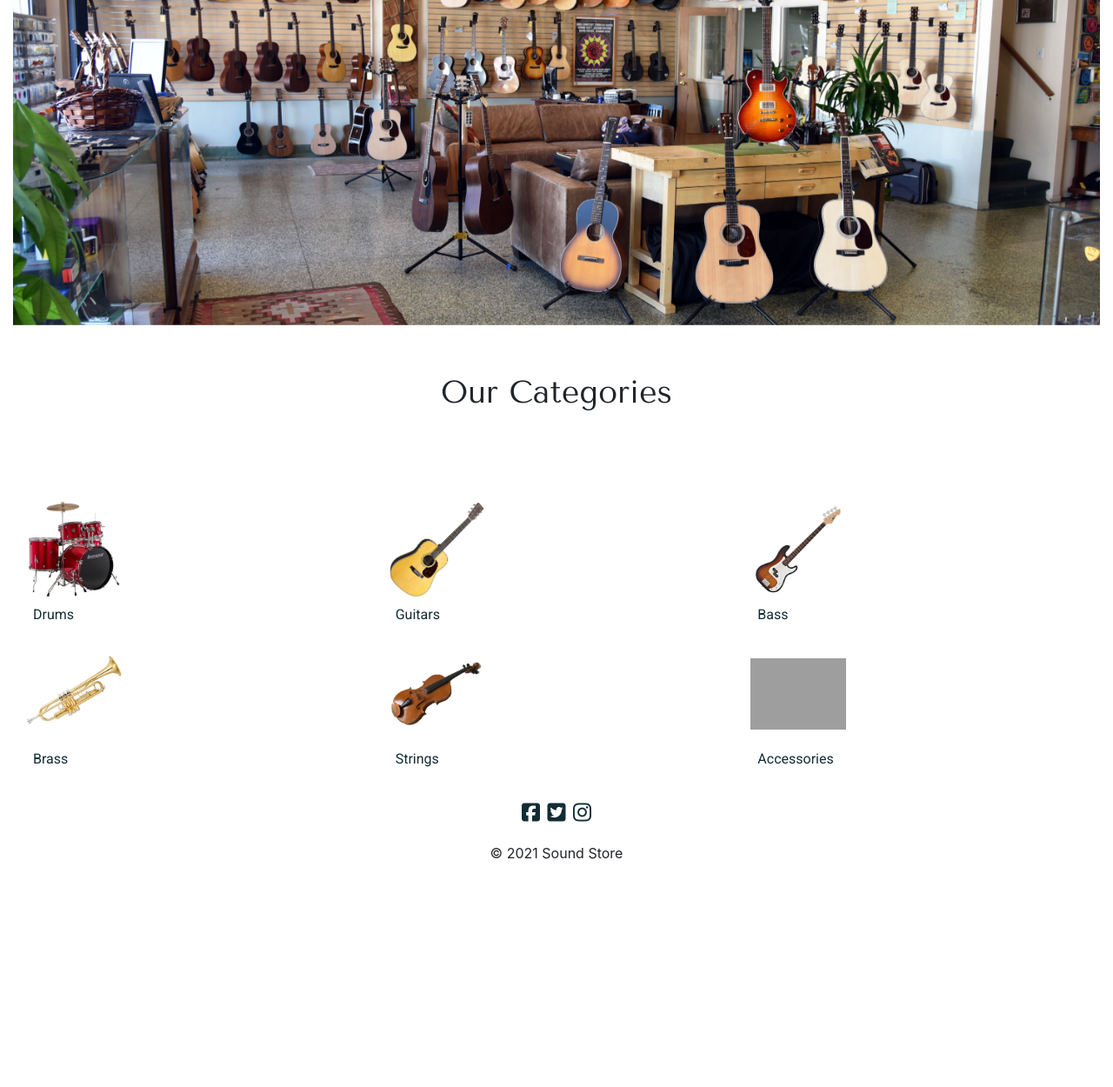
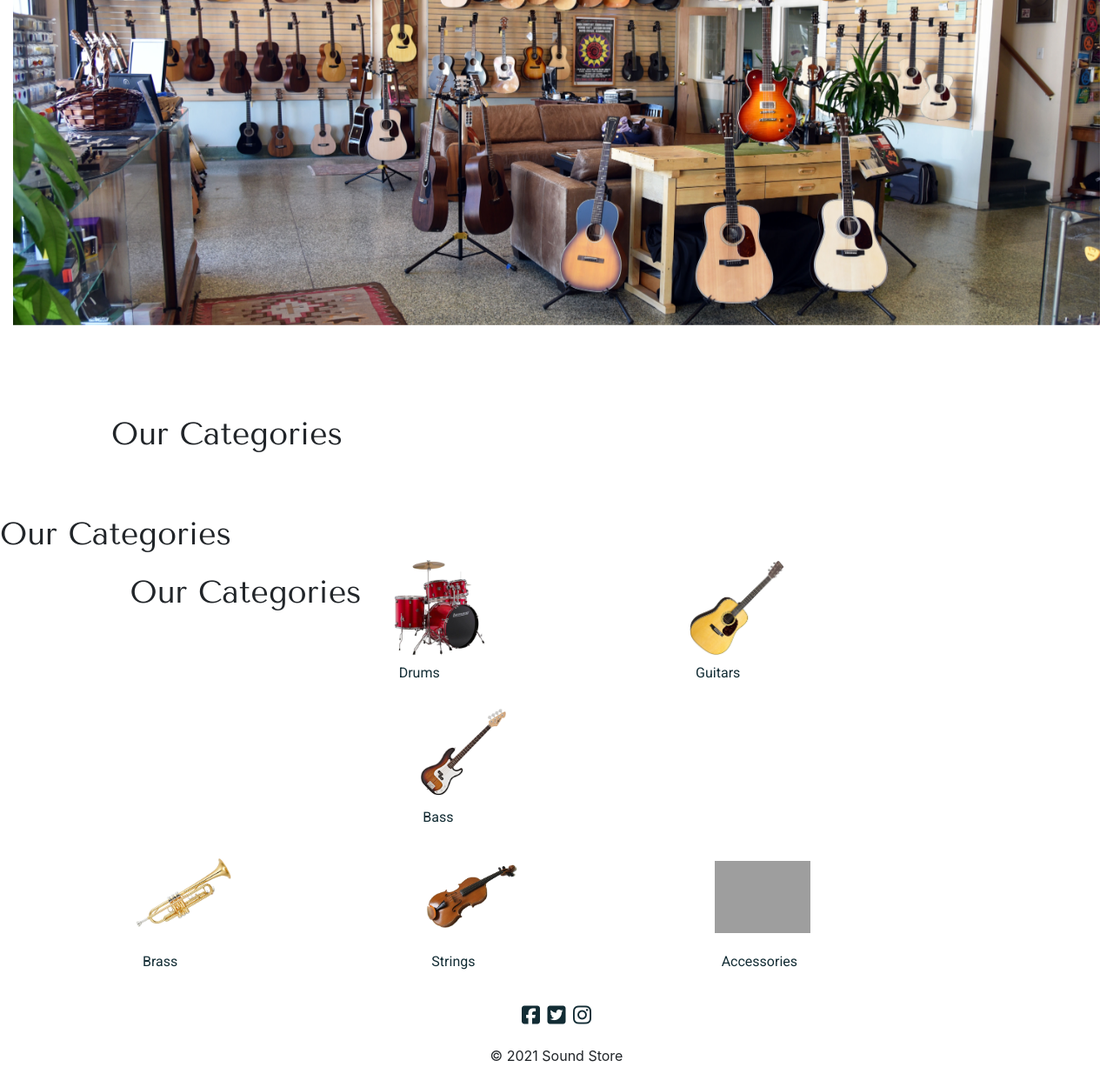
Before and after one commit to aaronh1986/SOUND-STORE-milestone-4, a Django app: page / in a window 1280 px wide. Shown: the part 189-1439 px from the top of the page at 87% size. Before the commit the page ends 1177 px from the top, so only its background shows below. Run offline with Django 3.2, Linux system fonts and the light colour scheme; some libraries are stand-ins or nearby versions; some web fonts are replaced; grey boxes are pictures that could not be loaded.

Commit message:
Update padding on desktop index.html

```diff
--- a/home/templates/home/index.html
+++ b/home/templates/home/index.html
@@ -20,6 +20,7 @@
   <section>
   <div class="container-fluid pt-4">
       <div class="row">
+        <!--Mobile screen hero image and heading-->
         <div class="col-sm-12 d-md-none">
           <h2 class="mob-logo pt-5 center">sound store</h2>
           <img class="d-block hero hero-mob" src='{{ MEDIA_URL }}ms-4-hero-3.jpg' alt="Inner shop hero 1">
@@ -48,10 +49,10 @@
 
    <!--Category Links-->
    <section>
-      <h2 class="pt-5 mt-2 category-logo">Our Categories</h2>
       <!--Mobile screen images-->
       <div class="container category-container pt-5">
-        <div class="row d-flex flex-row">
+        <div class="row d-flex flex-row w-100">
+          <h2 class="pt-5 mt-2 category-logo">Our Categories</h2>
           <div class="col-6 d-md-none category category-mob">
             <a href="{% url 'products' %}?category=drum_sets,shell_sets,cymbals">
             <img class="category-images " src="{{ MEDIA_URL }}drums-category-1.jpg" alt="Drum Set Category">
@@ -96,7 +97,8 @@
       </div>
        <!--Laptop screen images-->
        <div class="container-fluid category-container">
-         <div class="row d-flex flex-row">
+         <div class="row d-flex flex-row w-100">
+          <h2 class="pt-2 mt-2 category-logo">Our Categories</h2>
            <div class="d-none d-md-block col-md-2 d-lg-none p-5 category category-mob">
              <a href="{% url 'products' %}?category=drum_sets,shell_sets,cymbals">
              <img class="category-images " src="{{ MEDIA_URL }}drums-category-1.jpg" alt="Drum Set Category">
@@ -135,10 +137,11 @@
           </div>
          </div>
 
-         <!--Laptop screen images-->
-         <div class="container-fluid category-container">
-          <div class="row d-flex flex-row large-category-screen">
-            <div class="d-none d-lg-block col-lg-4 category category-mob">
+         <!--Desktop screen images-->
+         <div class="container category-container">
+          <div class="row d-flex flex-row large-category-screen w-100">
+            <h2 class="pt-2 mt-2 category-logo">Our Categories</h2>
+            <div class="d-none d-lg-block col-lg-4 category category-mob pl-3">
               <a href="{% url 'products' %}?category=drum_sets,shell_sets,cymbals">
               <img class="category-images " src="{{ MEDIA_URL }}drums-category-1.jpg" alt="Drum Set Category">
               <p class="descriptor p-2">Drums</p>
@@ -159,7 +162,7 @@
            </div>
 
            <div class="row d-flex flex-row">
-            <div class="d-none d-lg-block col-lg-4  category category-mob">
+            <div class="d-none d-lg-block col-lg-4  category category-mob pl-3">
               <a href="{% url 'products' %}?category=trumpet,saxophone,trombone">
               <img class="category-images" src="{{ MEDIA_URL }}trumpet-category-1.jpg" alt="Brass Category">
               <p class="descriptor p-2">Brass</p>
```
